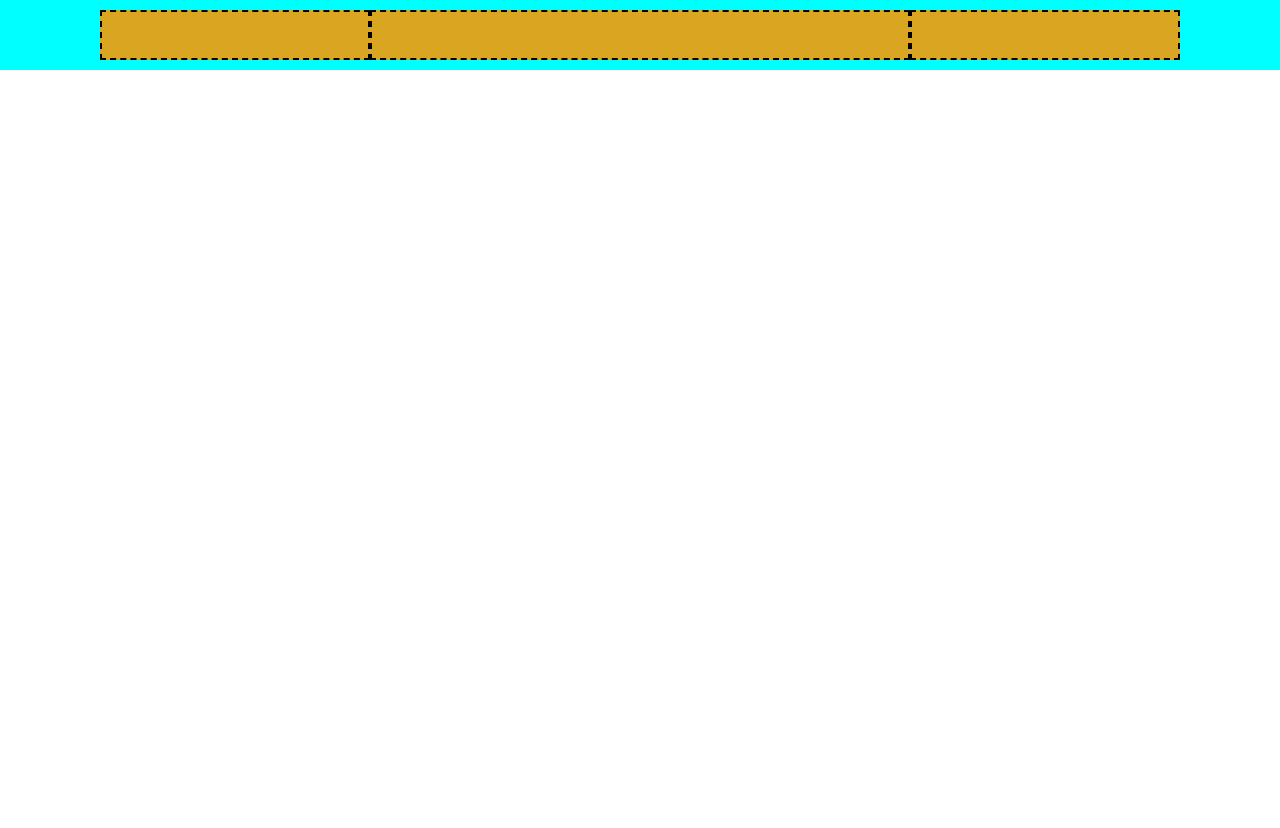
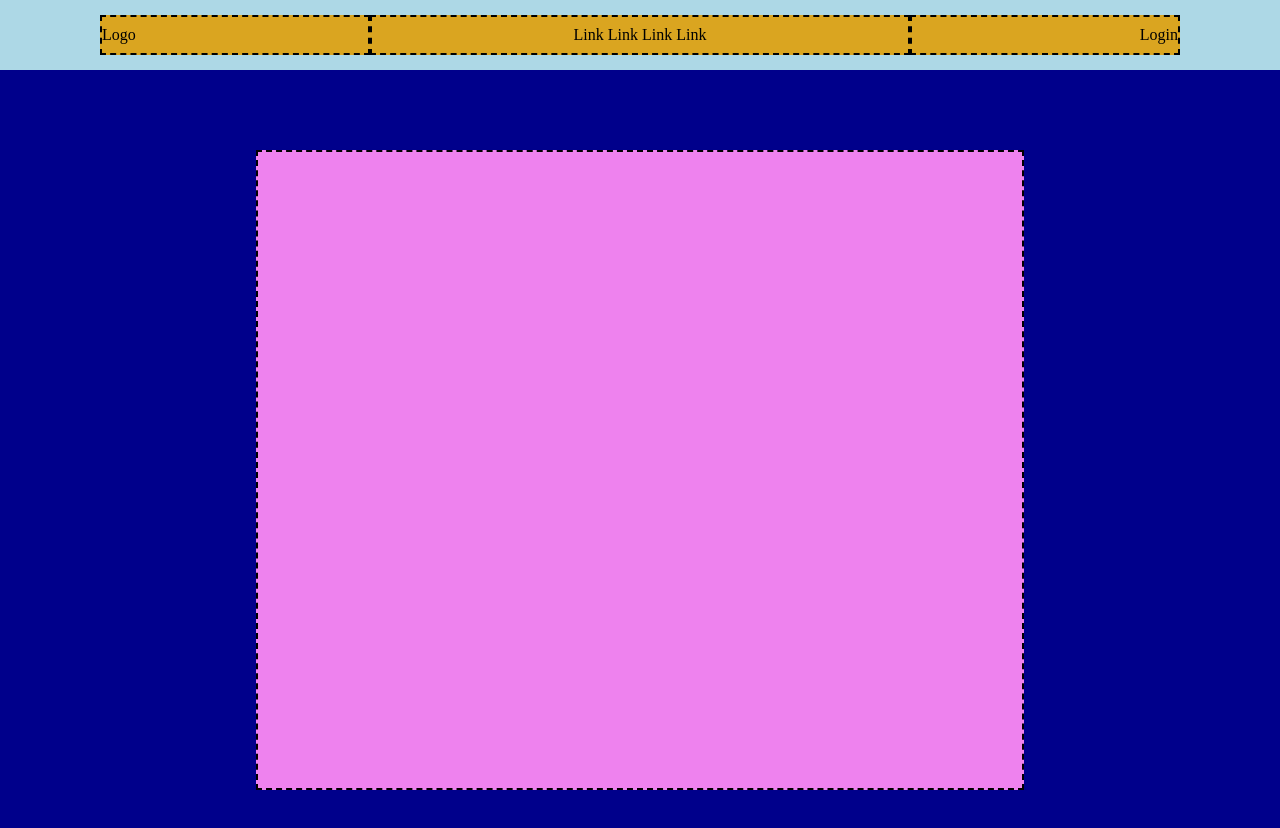
Before and after one commit to GLCVLL/htmlcss-struttura-discord, a plain HTML site: page index.html in a window 1280 px wide. Before the commit the page ends 800 px from the top, so only its background shows below. Drawn offline with Linux system fonts and the light colour scheme.

Commit message:
added card in the header

```diff
--- a/css/style.css
+++ b/css/style.css
@@ -7,29 +7,61 @@
 
 /*Generics*/
 header{
-    background-color: aqua;
+    background-color: #add8e6;
 }
 
-
-/*Utils*/
 .container{
     max-width: 1080px;
     margin: 0 auto;
+}
+
+/*Utils*/
+
+.columns{
     height: 70px;
     display: flex;
-    justify-content: space-between;
     align-items: center;
 }
 
-.small-column{
+.left-column{
     border: 2px dashed black;
     width: 25%;
-    height: 50px;
+    height: 40px;
     background-color: #daa520;
+    display: flex;
+    align-items: center;
 }
-.large-column{
+
+.middle-column{
     border: 2px dashed black;
     width: 50%;
-    height: 50px;
+    height: 40px;
     background-color: #daa520;
+    display: flex;
+    align-items: center;
+    justify-content: center;
 }
+
+.right-column{
+    border: 2px dashed black;
+    width: 25%;
+    height: 40px;
+    background-color: #daa520;
+    display: flex;
+    justify-content: flex-end;
+    align-items: center;
+}
+
+.first-jumbotron{
+    background-color: #00008b;
+    height: 800px;
+    display: flex;
+    justify-content: center;
+    align-items: center;
+}
+.card{
+    border: 2px dashed black;
+    flex-basis: 60%;
+    min-height: 80%;
+    background-color: #ee82ee;
+}
--- a/index.html
+++ b/index.html
@@ -10,13 +10,18 @@
 </head>
 <body>
     <header>
-        <nav class="container">
-            <div class="small-column"></div>
-            <div class="large-column"></div>
-            <div class="small-column"></div>
+        <nav class="container columns">
+            <div class="left-column">Logo</div>
+            <div class="middle-column">Link Link Link Link</div>
+            <div class="right-column">Login</div>
         </nav>
+        <div class="first-jumbotron">
+            <div class="card"></div>
+        </div>
     </header>
-    <main></main>
+    <main>
+
+    </main>
     <footer></footer>
 </body>
 </html>
```
